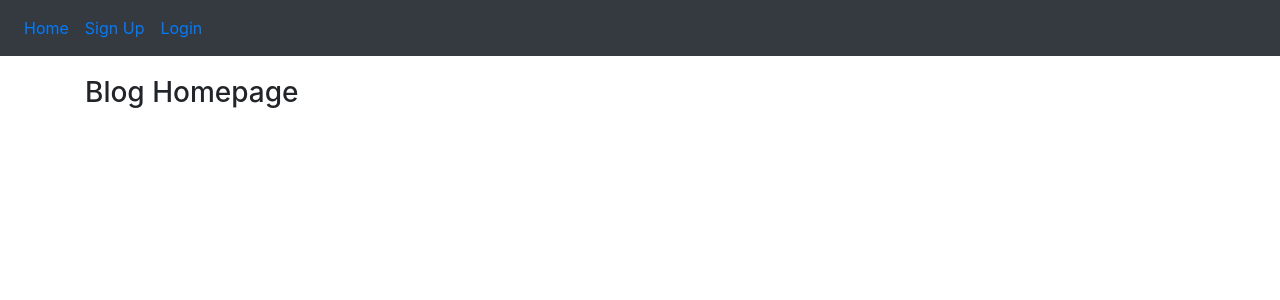
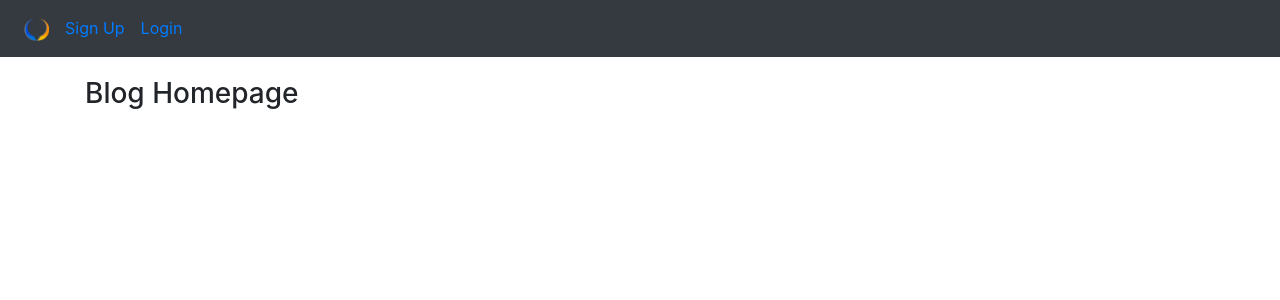
Before and after one commit to FoysalMdTanvir/My_Blog_Project, a Django app: page /blog/ in a window 1280 px wide. Shown: the top 300 px of the page. Run offline with Django 3.2, Linux system fonts and the light colour scheme; some libraries are stand-ins or nearby versions.

Commit message:
Navigation Bar

```diff
--- a/templates/base.html
+++ b/templates/base.html
@@ -3,6 +3,8 @@
 
 <head>
   <meta charset="utf-8">
+
+  <link rel="shortcut icon" type="image/png" href="/media/logo.png">
   <!-- Latest compiled and minified CSS -->
   <link rel="stylesheet" href="https://maxcdn.bootstrapcdn.com/bootstrap/4.5.2/css/bootstrap.min.css">
 
@@ -22,15 +24,18 @@
   <nav class="navbar navbar-expand-sm bg-dark navbar-light_blue">
     <ul class="navbar-nav">
       <li class="nav-item active">
-        <a class="nav-link" href="{% url 'index' %}">Home</a>
+        <a class="nav-link" href="{% url 'index' %}"><img src="/media/logo.png" width="25px"></a>
       </li>
       {% if user.is_authenticated %}
-      <li class="nav-item active">
-        <a class="nav-link" href="{% url 'App_Login:logout' %}">Logout</a>
-      </li>
-      <li class="nav-item active">
-        <a class="nav-link" href="{% url 'App_Login:profile' %}">Profile</a>
-      </li>
+      <div class="nav-item dropdown">
+        <a class="nav-link dropdown-toggle" data-toggle="dropdown" href="#">
+          @{{user.username}}
+        </a>
+        <div class="dropdown-menu">
+          <a class="dropdown-item" href="{% url 'App_Login:profile' %}">Profile</a>
+          <a class="dropdown-item" href="{% url 'App_Login:logout' %}">Logout</a>
+        </div>
+      </div>
       {% else %}
       <li class="nav-item active">
         <a class="nav-link" href="{% url 'App_Login:signup' %}">Sign Up</a>
```
Also changed, not shown: db.sqlite3, media/logo.png (added).
